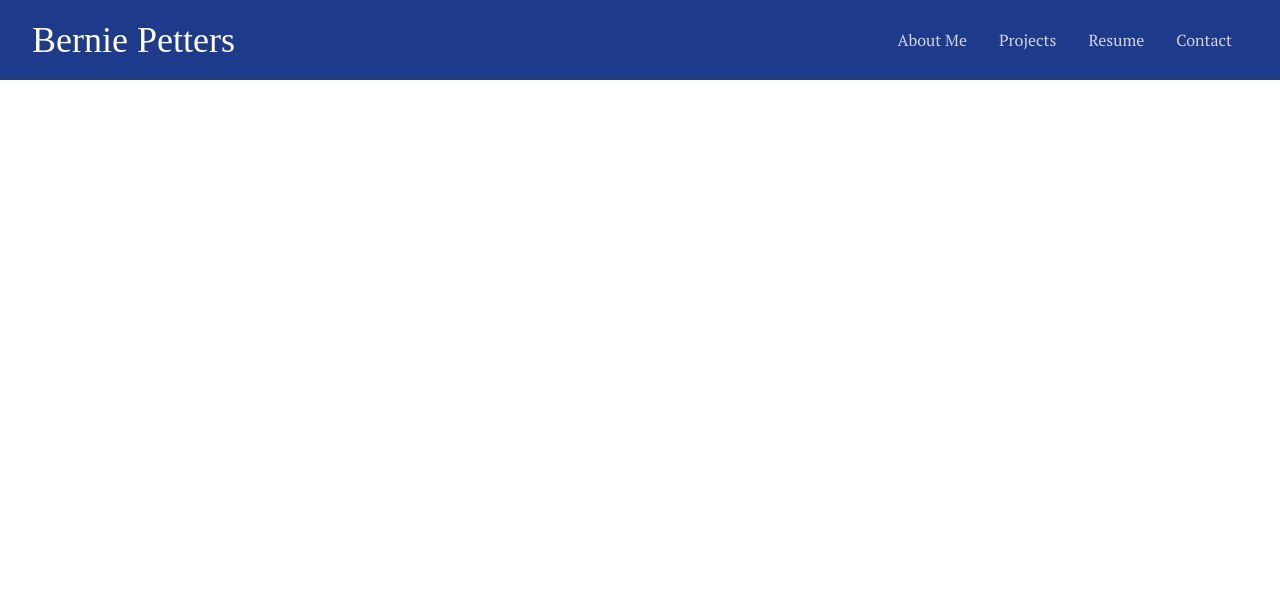
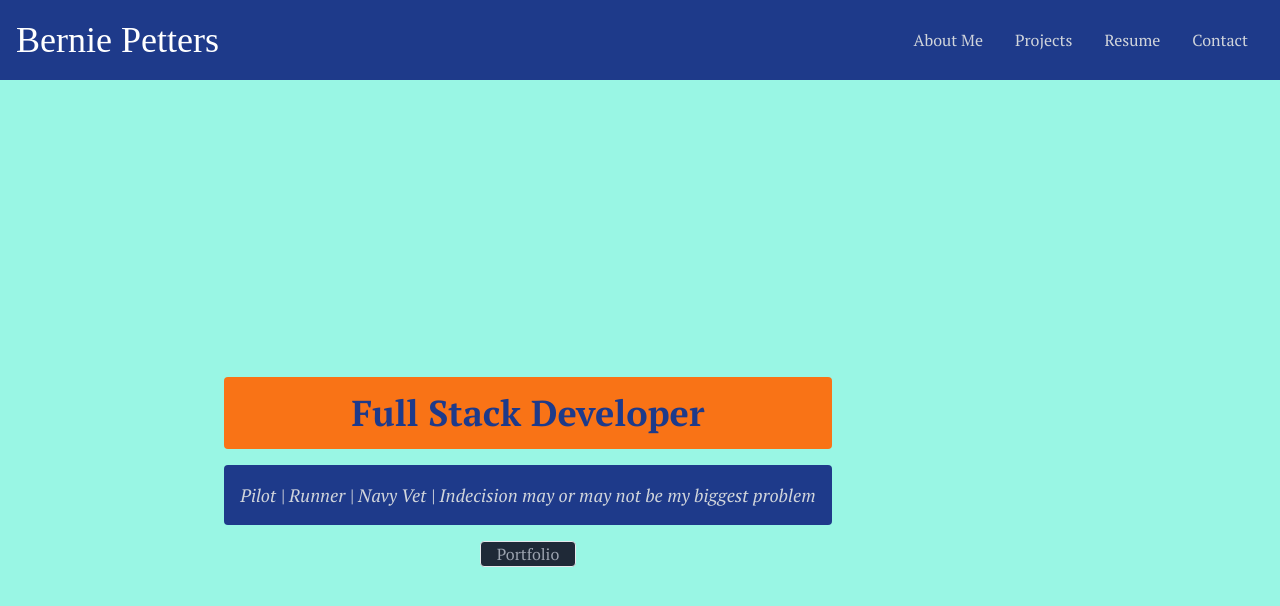
Before and after one commit to bp4924/bp-react-portfolio, a React (Create React App) app: page / in a window 1280 px wide. Shown: the top 606 px of the page. Built offline with nearby package versions, Linux system fonts and the light colour scheme; a web font is replaced by a local one.

Commit message:
main page components

```diff
--- a/src/App.js
+++ b/src/App.js
@@ -1,9 +1,11 @@
+import Home from "./components/Home";
 import NavBar from "./components/NavBar";
 
 function App() {
   return (
     <div>
       <NavBar />
+      <Home />
     </div>
   );
 }
--- /dev/null
+++ b/src/components/Home.jsx
@@ -0,0 +1,34 @@
+// using rafce snippet
+import React from "react";
+// initial screen image from istockphoto.com
+//import splashScreen from "../assets/vertical-code.png";
+
+const Home = () => {
+  return (
+    <div
+      name="home"
+      className="h-screen w-full absolute top-20 bg-teal-200"
+      /*       style={{ backgroundImage: `url(${splashScreen})` }}
+       */
+    >
+      <div className="flex flex-col items-center justify-center h-screen max-w-screen-lg m-auto mx-4">
+        <div>
+          <h3 className="text-4xl font-bold text-blue-900  bg-orange-500 p-4 rounded mb-4 text-center ">
+            Full Stack Developer
+          </h3>
+          <p className="bg-blue-900 italic text-gray-300 text-lg p-4 rounded ">
+            Pilot | Runner | Navy Vet | Indecision may or may not be my biggest
+            problem
+          </p>
+        </div>
+        <div>
+          <button className="bg-gray-800 text-center text-gray-400 m-4 px-4 border rounded hover:scale-110">
+            Portfolio
+          </button>
+        </div>
+      </div>
+    </div>
+  );
+};
+
+export default Home;
--- a/src/components/NavBar.jsx
+++ b/src/components/NavBar.jsx
@@ -15,7 +15,7 @@ const NavBar = () => {
     },
     {
       id: 3,
-      link: "resume",
+      link: "Resume",
     },
     {
       id: 4,
@@ -24,7 +24,7 @@ const NavBar = () => {
   ];
 
   return (
-    <div className="flex justify-between items-center w-full h-20 p-8 text-white bg-blue-900 fixed capitalize md:flex-row">
+    <div className="flex justify-between items-center w-full h-20 px-4 text-white bg-blue-900 fixed md:flex-row">
       <div>
         <h1 className="text-4xl font-myName">Bernie Petters</h1>
       </div>
@@ -40,7 +40,7 @@ const NavBar = () => {
       </ul>
       <div
         onClick={() => setNav(!nav)}
-        className="cursor-pointer text-gray-300 w-auto p-4 hover:scale-110 md:hidden"
+        className="cursor-pointer text-gray-300 w-auto p-4 hover:scale-110 z-20 md:hidden"
       >
         {nav ? <FaTimes size={20} /> : <FaBars size={20} />}
       </div>
@@ -50,7 +50,7 @@ const NavBar = () => {
           {navLinks.map(({ id, link }) => (
             <li
               key={id}
-              className="cursor-pointer font-medium text-gray-300 w-auto p-4 hover:scale-110"
+              className="cursor-pointer font-medium text-white bg-blue-900 p-4 hover:scale-110"
             >
               {link}
             </li>
--- a/src/index.css
+++ b/src/index.css
@@ -6,6 +6,21 @@
 @tailwind components;
 @tailwind utilities;
 
+@layer utilities {
+  @variants responsive {
+    /* Hide scrollbar for Chrome, Safari and Opera */
+    .no-scrollbar::-webkit-scrollbar {
+      display: none;
+    }
+
+    /* Hide scrollbar for IE, Edge and Firefox */
+    .no-scrollbar {
+      -ms-overflow-style: none; /* IE and Edge */
+      scrollbar-width: none; /* Firefox */
+    }
+  }
+}
+
 @layer base {
   html {
     font-family: "PT Serif", serif;
```
Also changed, not shown: src/assets/background.png (added), src/assets/vertical-code.png (added).
